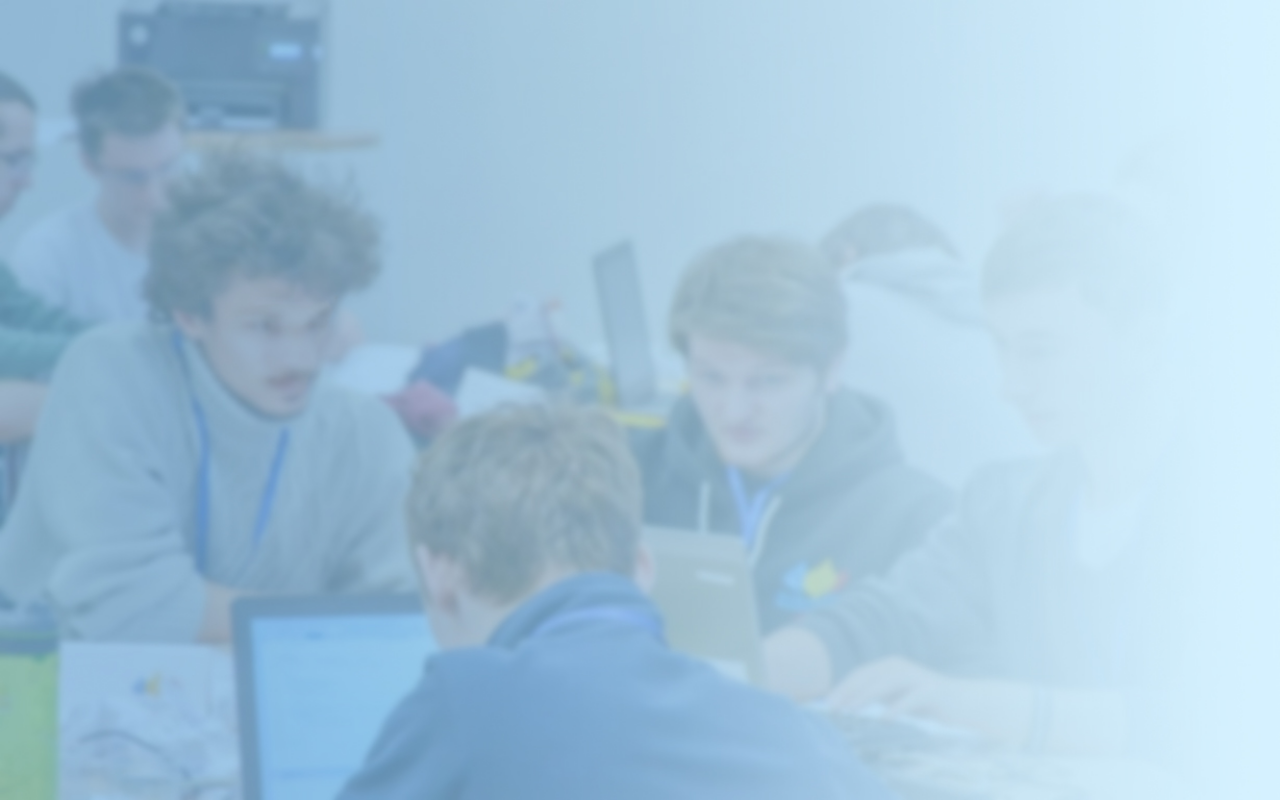
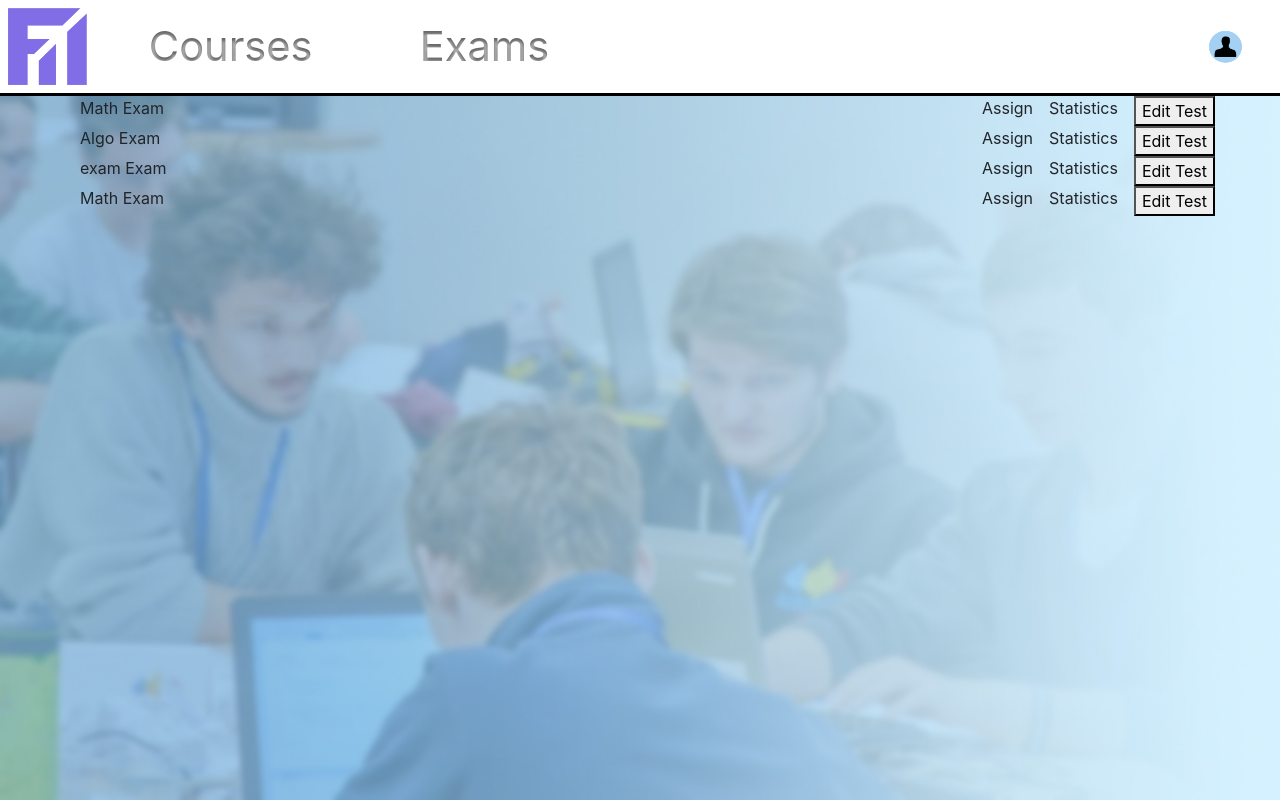
Before and after one commit to IureaMarius/IP, an Angular app in the folder LMS/: page /exam in a window 1280 px wide. Before the commit this address led to /. Built offline with nearby package versions, Linux system fonts and the light colour scheme.

Commit message:
added some components, not much work done on them

```diff
--- a/LMS/src/app/app.module.ts
+++ b/LMS/src/app/app.module.ts
@@ -22,6 +22,8 @@ import { ForumBoardPostsItemComponent } from './forum-board-posts-item/forum-boa
 import { ForumUserComponent } from './forum-user/forum-user.component';
 import { EmailPageComponent } from './email-page/email-page.component';
 import { EmailPageItemComponent } from './email-page-item/email-page-item.component';
+import { ExamPageComponent } from './exam-page/exam-page.component';
+import { ExamBuilderComponent } from './exam-builder/exam-builder.component';
 
 export function appInit(appConfig: AppConfigService) {
     return () => appConfig.load();
@@ -42,7 +44,9 @@ export function appInit(appConfig: AppConfigService) {
         ForumBoardPostsItemComponent,
         ForumUserComponent,
         EmailPageComponent,
-        EmailPageItemComponent
+        EmailPageItemComponent,
+        ExamPageComponent,
+        ExamBuilderComponent
     ],
     imports: [
         BrowserModule,
--- /dev/null
+++ b/LMS/src/app/exam-builder/exam-builder.component.html
@@ -0,0 +1 @@
+<p>exam-builder works!</p>
--- /dev/null
+++ b/LMS/src/app/exam-builder/exam-builder.component.ts
@@ -0,0 +1,15 @@
+import { Component, OnInit } from '@angular/core';
+
+@Component({
+  selector: 'app-exam-builder',
+  templateUrl: './exam-builder.component.html',
+  styleUrls: ['./exam-builder.component.css']
+})
+export class ExamBuilderComponent implements OnInit {
+
+  constructor() { }
+
+  ngOnInit(): void {
+  }
+
+}
--- /dev/null
+++ b/LMS/src/app/exam-page/exam-page.component.css
@@ -0,0 +1,13 @@
+.examContainer {
+    padding-left: 5em;
+    padding-right: 5em;
+    width: 100%;
+}
+
+.rightExamButtons {
+    margin-left:auto;
+
+}
+.rightExamButtons > * {
+    margin-left: 1em;
+}
--- /dev/null
+++ b/LMS/src/app/exam-page/exam-page.component.html
@@ -0,0 +1,21 @@
+<app-header></app-header>
+<div class="examContainer">
+    <div *ngFor="let exam of examList" class="examListItem row">
+        <div>
+            {{exam.Name}}
+        </div>
+        <div class="rightExamButtons row">
+            <a>
+                Assign
+            </a>
+            <a>
+                Statistics
+            </a>
+            <button routerLink="/exam-build">
+                Edit Test
+            </button>
+
+        </div>
+
+    </div>
+</div>
--- /dev/null
+++ b/LMS/src/app/exam-page/exam-page.component.ts
@@ -0,0 +1,21 @@
+import { Component, OnInit } from '@angular/core';
+
+@Component({
+    selector: 'app-exam-page',
+    templateUrl: './exam-page.component.html',
+    styleUrls: ['./exam-page.component.css']
+})
+export class ExamPageComponent implements OnInit {
+
+    constructor() { }
+    public examList = [
+        { Name: 'Math Exam'},
+        { Name: 'Algo Exam'},
+        { Name: 'exam Exam'},
+        { Name: 'Math Exam'}
+    ];
+
+    ngOnInit(): void {
+    }
+
+}
--- a/LMS/src/app/header/header.component.css
+++ b/LMS/src/app/header/header.component.css
@@ -59,8 +59,8 @@ filter: hue-rotate(45deg);;
 
 .dropdown-menu a {
 
-  font-size: 1.5em;
   color: black;
+  width:100%;
 }
 
 .dropdown-menu a:hover {
--- a/LMS/src/app/header/header.component.html
+++ b/LMS/src/app/header/header.component.html
@@ -7,11 +7,10 @@
       <img src="../../assets/logo omulet.png" class="headerImage" />
     </button>
     <div class="dropdown-menu" aria-labelledby="dropdownMenuButton">
-      <a class="log-out-dropdown" routerLink="/">Log Out</a>
-      <br>
-      <a class="forum-dropdown" routerLink="/forum">Forum</a>
-      <br>
-      <a class="email-dropdown" routerLink="/email">Email</a>
+      <a class="dropdown-item" routerLink="/">Log Out</a>
+      <a class="dropdown-item" routerLink="/forum">Forum</a>
+      <a class="dropdown-item" routerLink="/email">Email</a>
+      <a class="dropdown-item" routerLink="/exam">Exams</a>
     </div>
   </div>
 </div>
--- a/LMS/src/app/routing/routing.module.ts
+++ b/LMS/src/app/routing/routing.module.ts
@@ -10,10 +10,14 @@ import { ForumBoardPostsComponent } from '../forum-board-posts/forum-board-posts
 import { ForumCommentsComponent } from '../forum-comments/forum-comments.component';
 import { ForumUserComponent } from '../forum-user/forum-user.component';
 import { EmailPageComponent } from '../email-page/email-page.component';
+import { ExamPageComponent } from '../exam-page/exam-page.component';
+import { ExamBuilderComponent } from '../exam-builder/exam-builder.component';
 import { EmailPageItemComponent } from '../email-page-item/email-page-item.component';
 const routes: Routes = [
     { path: 'email', component: EmailPageComponent },
     { path: 'email-item', component: EmailPageItemComponent },
+    { path: 'exam', component: ExamPageComponent },
+    { path: 'exam-build', component: ExamBuilderComponent },
     { path: 'forum/user/:id', component: ForumUserComponent },
     { path: 'forum/board/:id/:postId', component: ForumCommentsComponent },
     { path: 'forum/board/:id', component: ForumBoardPostsComponent },
```
Also changed, not shown: LMS/src/app/exam-builder/exam-builder.component.css (added), 2 other files (tests, documents, lock files or other folders).
